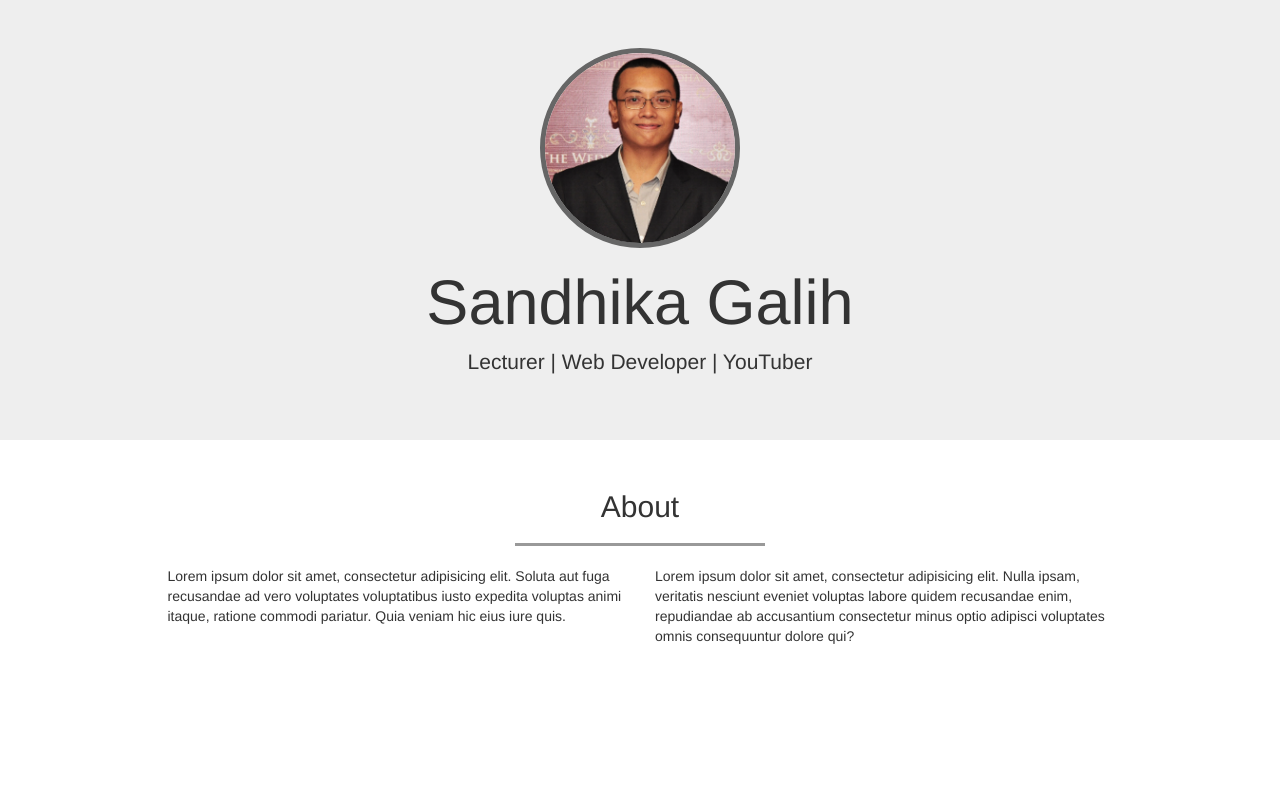
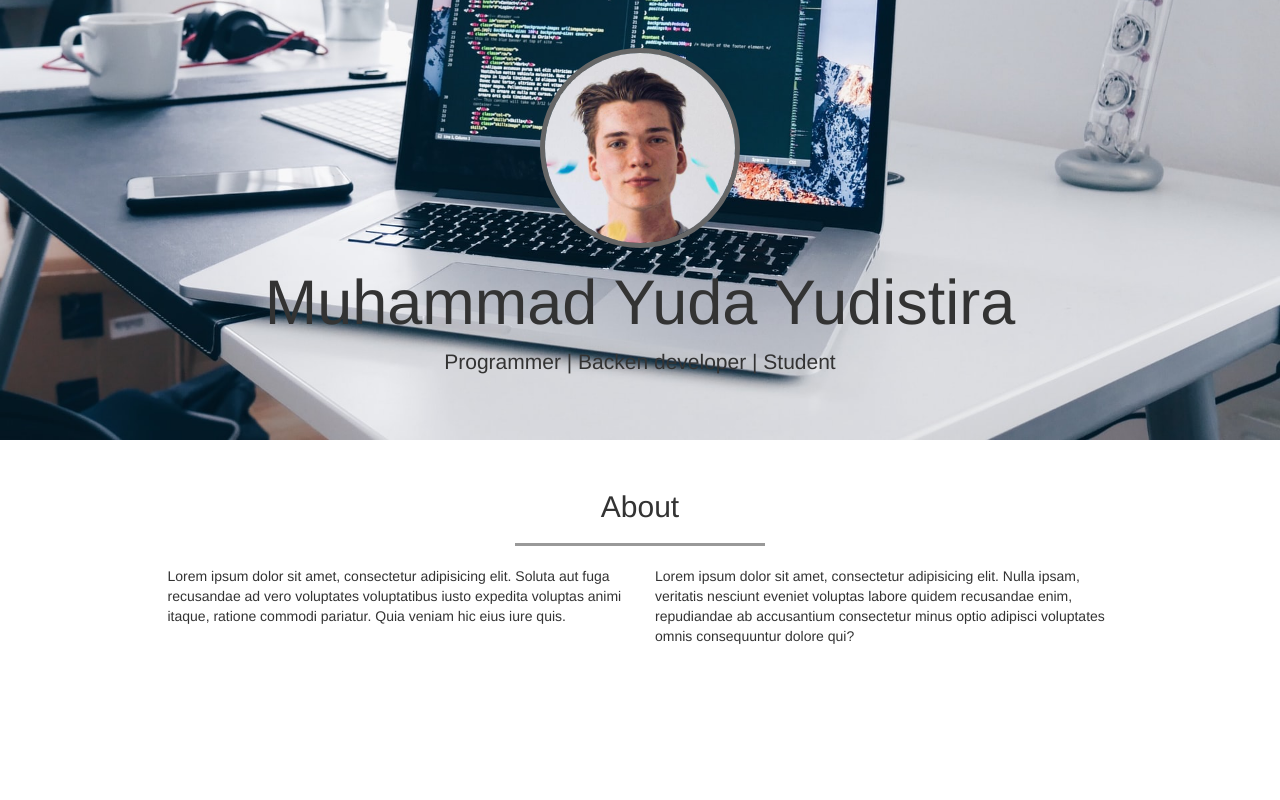
Before and after one commit to Muhammad-Yuda-Yudistira/bootstrap-portfolio, a plain HTML site: page index.html in a window 1280 px wide. Shown: the top 800 px of the page. Drawn offline with nearby package versions, Linux system fonts and the light colour scheme.

Commit message:
mengganti keterangan profile

```diff
--- a/css/style.css
+++ b/css/style.css
@@ -6,6 +6,12 @@ body {
 	margin-bottom: 120px;
 }
 
+.jumbotron {
+	background-color: #333;
+	background-image: url('../img/banner.jpg');
+	background-size: cover;
+	background-position-y: bottom;
+}
 .jumbotron img {
 	width: 200px;
 	border: 5px solid #666;
--- a/index.html
+++ b/index.html
@@ -22,9 +22,9 @@
 
     <!-- jumbotron -->
     <div class="jumbotron text-center">
-      <img src="img/sandhika.png" class="img-circle">
-      <h1>Sandhika Galih</h1>
-      <p>Lecturer | Web Developer | YouTuber</p>
+      <img src="img/profile.jpg" class="img-circle">
+      <h1>Muhammad Yuda Yudistira</h1>
+      <p>Programmer | Backen developer | Student</p>
     </div>
     <!-- akhir jumbotron -->
 
@@ -149,12 +149,12 @@
       <div class="container text-center">
         <div class="row">
           <div class="col-sm-12">
-            <p>&copy; copyright 2017 | built with <i class="glyphicon glyphicon-heart"></i> by. <a href="http://instagram.com/sandhikagalih">Sandhika Galih</a>.</p>
+            <p>&copy; copyright 2017 | built with <i class="glyphicon glyphicon-heart"></i> by <a href="https://web.whatsapp.com/">Yudistira</a>.</p>
           </div>
         </div>
         <div class="row">
           <div class="col-sm-12">
-            <a href="http://youtube.com/webprogrammingunpas" class="btn btn-danger"><i class="glyphicon glyphicon-play"></i> Subscribe to YouTube</a>
+            <a href="https://www.youtube.com/channel/UCF21CkwgDIEXFnYsXFAJqUg" class="btn btn-danger"><i class="glyphicon glyphicon-play"></i> Subscribe to YouTube</a>
           </div>
         </div>
       </div>
```
Also changed, not shown: img/banner.jpg (added), img/profile.jpg (added), img/sandhika.png (deleted).
